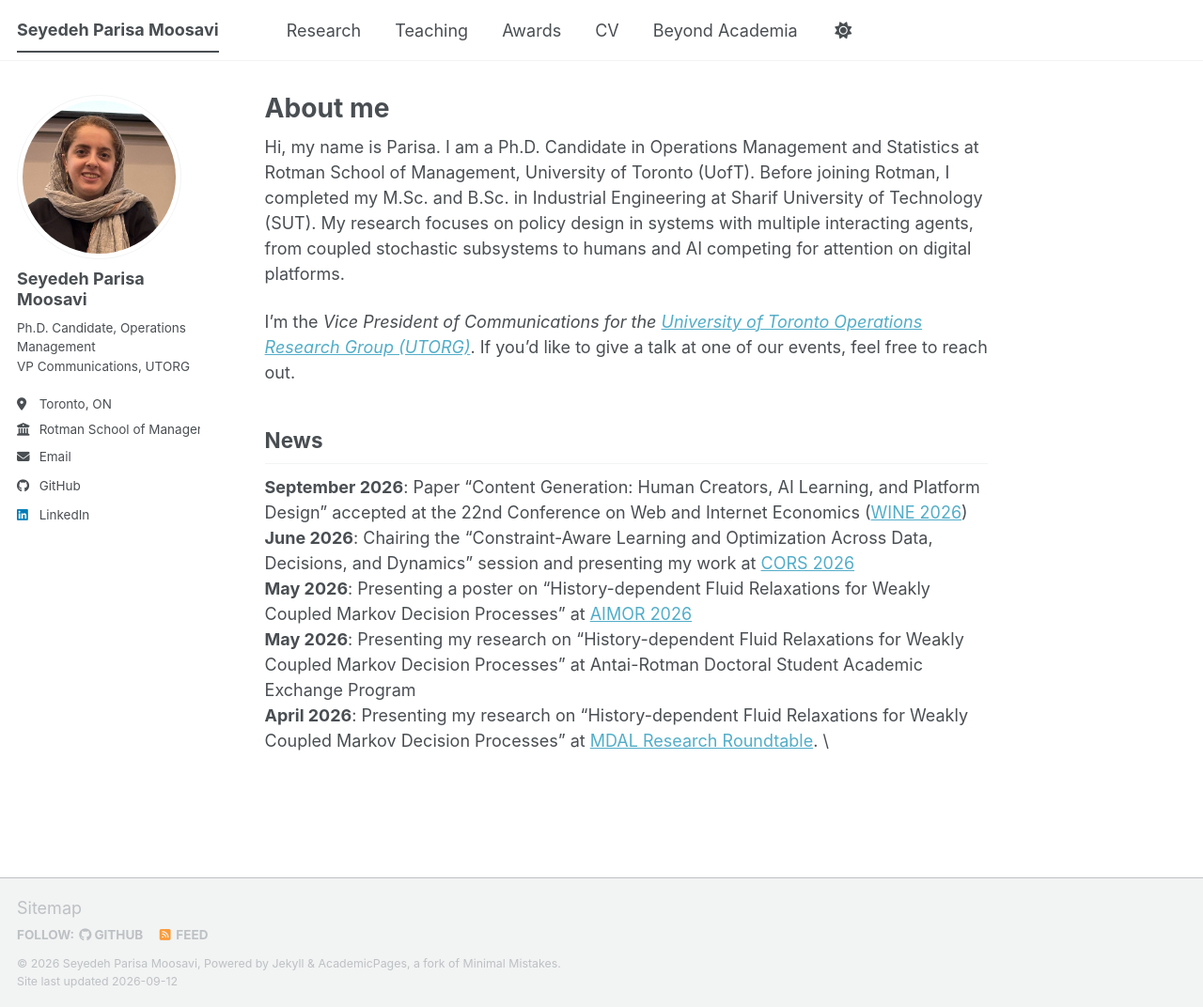
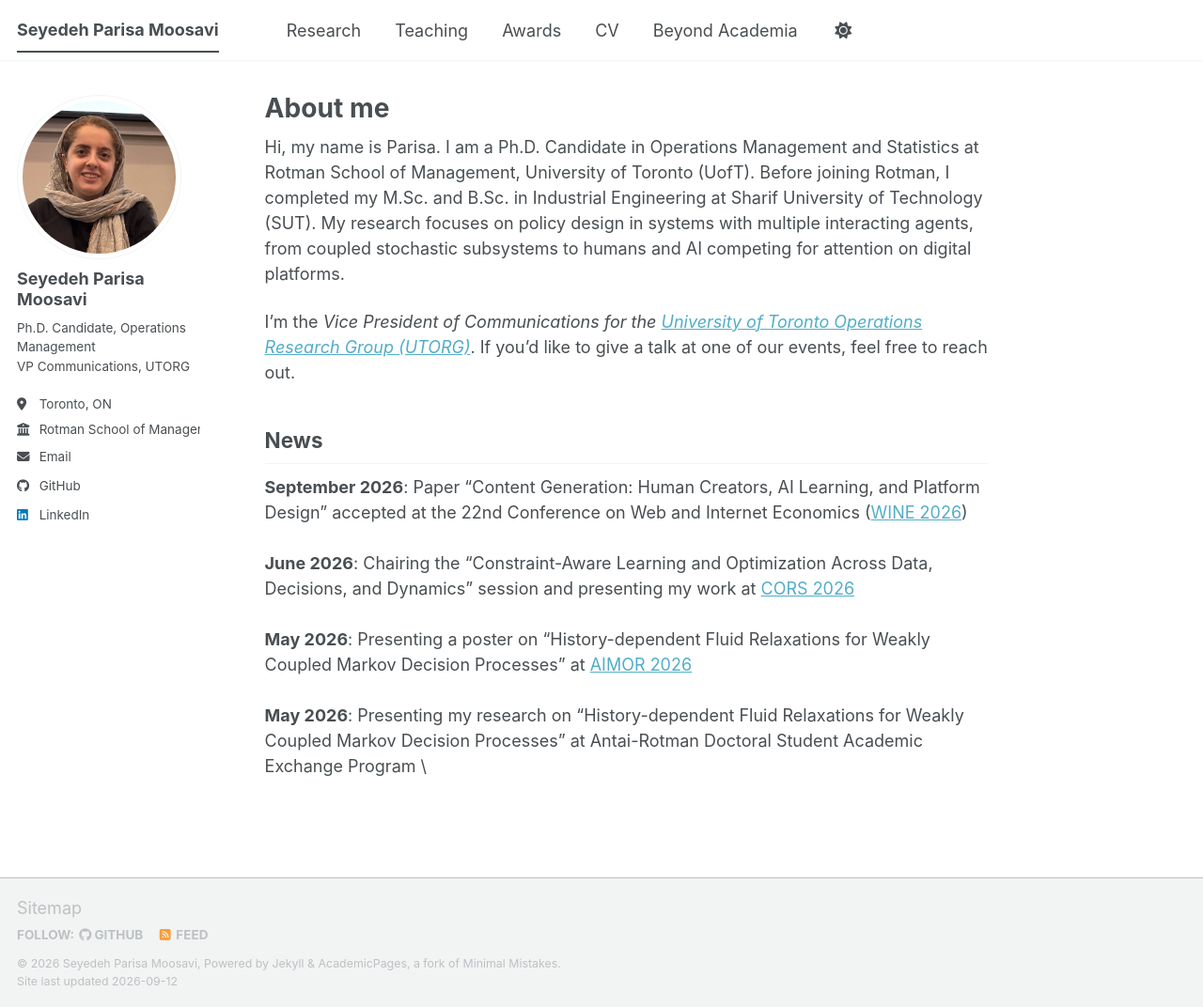
Before and after one commit to parisamsv/parisamsv.github.io, a Jekyll site: the page built from _pages/about.md, in a window 1280 px wide and 1072 px high. Shown: the whole window at 94% size. Built offline with Jekyll 4.4.1, drawn with Linux system fonts in a browser that asks for light colours; a script bundle is joined from its source files by our own code; library files that are not in the unit come from our copies.

Commit message:
Remove duplicate April 2026 news entry
Removed duplicate entry for April 2026 research presentation.

```diff
--- a/_pages/about.md
+++ b/_pages/about.md
@@ -16,7 +16,9 @@ I’m the _Vice President of Communications for the [University of Toronto Opera
 
 ## News
 **September 2026**: Paper "Content Generation: Human Creators, AI Learning, and Platform Design" accepted at the 22nd Conference on Web and Internet Economics ([WINE 2026](https://wine2026conf.github.io/)) \
+\
 **June 2026**: Chairing the "Constraint-Aware Learning and Optimization Across Data, Decisions, and Dynamics" session and presenting my work at [CORS 2026](https://site.pheedloop.com/event/cors2026/home) \
+\
 **May 2026**: Presenting a poster on "History-dependent Fluid Relaxations for Weakly Coupled Markov Decision Processes" at [AIMOR 2026](https://haskayne.ucalgary.ca/aimor) \
+\
 **May 2026**: Presenting my research on "History-dependent Fluid Relaxations for Weakly Coupled Markov Decision Processes" at Antai-Rotman Doctoral Student Academic Exchange Program \
-**April 2026**: Presenting my research on "History-dependent Fluid Relaxations for Weakly Coupled Markov Decision Processes" at [MDAL Research Roundtable](https://www.rotman.utoronto.ca/faculty-and-research/education-labs/management-data-and-analytics-lab/). \
```
